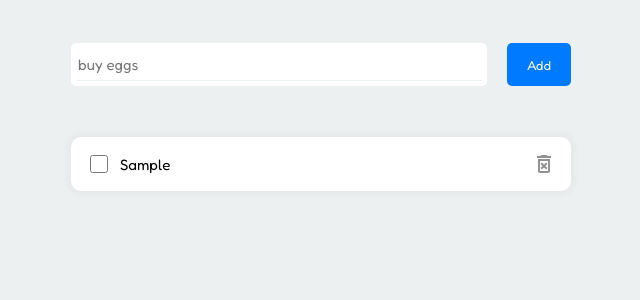
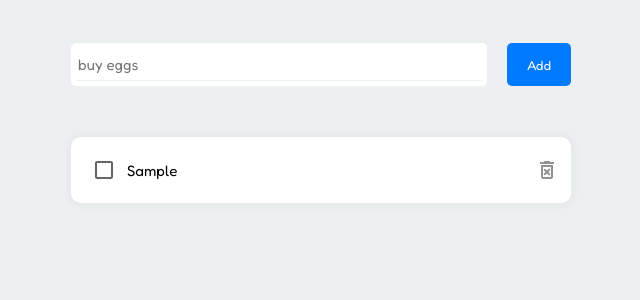
Before and after one commit to FranzBos/todoapp, a React (Create React App) app: page / in a window 1280 px wide. Both pictures are taken after typing "Sample" into the empty fields and a click on the button "Add". Shown: the top 300 px of the page, without its empty margins (319-959 px from the left). Built offline with nearby package versions, Linux system fonts and the light colour scheme.

Commit message:
uses mui checkbox

```diff
--- a/package.json
+++ b/package.json
@@ -6,6 +6,7 @@
     "@emotion/react": "^11.8.2",
     "@emotion/styled": "^11.8.1",
     "@mui/icons-material": "^5.5.0",
+    "@mui/material": "^5.5.0",
     "@testing-library/jest-dom": "^5.16.2",
     "@testing-library/react": "^12.1.3",
     "@testing-library/user-event": "^13.5.0",
--- a/src/components/Todo.jsx
+++ b/src/components/Todo.jsx
@@ -1,6 +1,7 @@
 import React from "react";
 import "../styles/todo.css";
 import DeleteForeverOutlinedIcon from '@mui/icons-material/DeleteForeverOutlined';
+import Checkbox from '@mui/material/Checkbox';
 
 function Todo({ todo, deleteTodo, toggleDone, updateTodo }) {
 
@@ -20,8 +21,7 @@ function Todo({ todo, deleteTodo, toggleDone, updateTodo }) {
     <div
       className={todo.done ? "itemContainer doneContainer" : "itemContainer"}
     >
-      <input
-        type="checkbox"
+      <Checkbox
         className="checkbox"
         checked={todo.done}
         onChange={onDoneCheckChanged}
--- a/src/styles/todo.css
+++ b/src/styles/todo.css
@@ -1,7 +1,7 @@
 .itemContainer {
   display: flex;
   align-items: center;
-  padding: 15px;
+  padding: 12px;
 }
 
 .doneContainer {
@@ -9,9 +9,6 @@
 }
 
 .checkbox {
-  margin-right: 10px;
-  width: 18px;
-  height: 18px;
   cursor: pointer;
 }
 
@@ -29,6 +26,7 @@
 
 .doneItemLabel {
   text-decoration: line-through;
+  color: rgb(92, 92, 92);
 }
 
 .deleteIcon {
```
Also changed, not shown: 1 other file (tests, documents, lock files or other folders).
